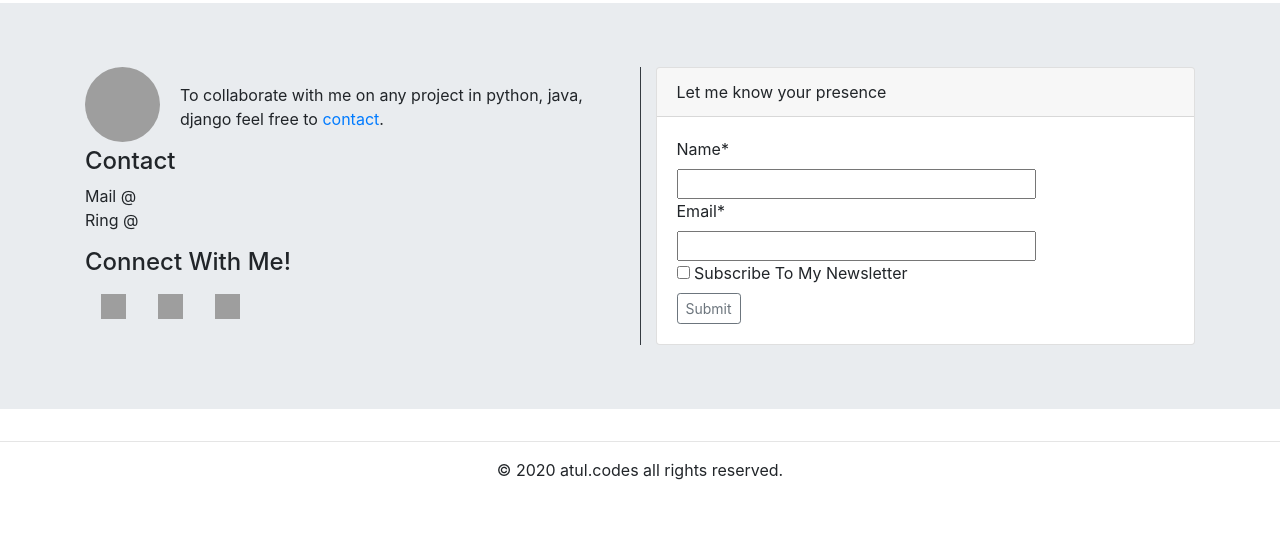
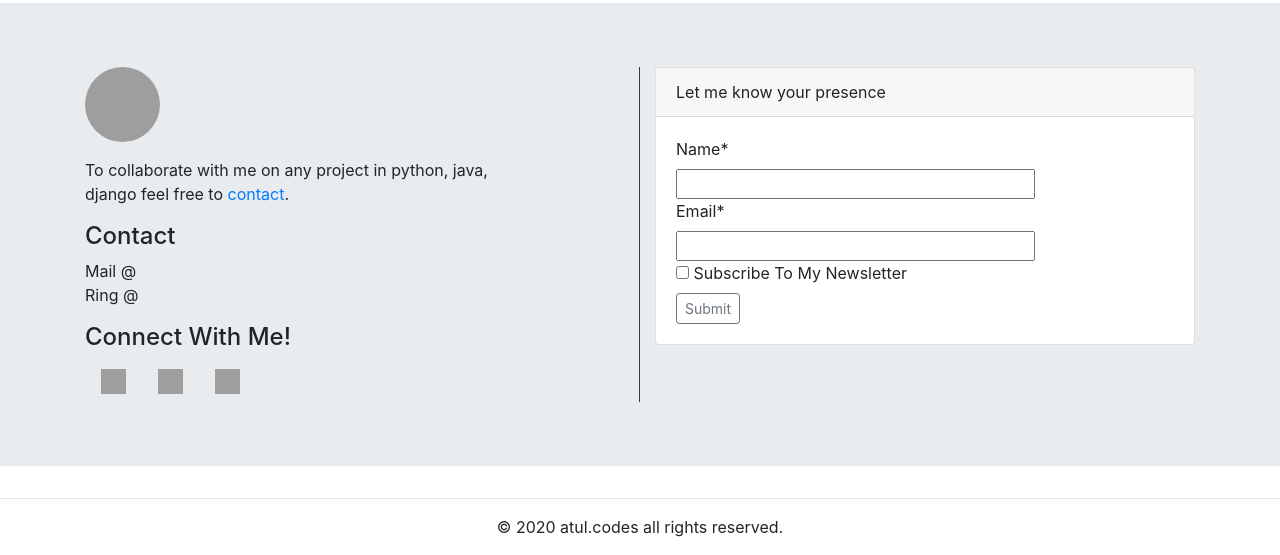
Before and after one commit to atulsingh029/portfolio, a Django app: page / in a window 1280 px wide. Shown: the part 1154-1709 px from the top of the page. Before the commit the page ends 1634 px from the top, so only its background shows below. Run offline with Django 3.2, Linux system fonts and the light colour scheme; data that the repository does not hold is empty; some libraries are stand-ins or nearby versions; grey boxes are pictures that could not be loaded.

Commit message:
minor fixes

```diff
--- a/templates/base.html
+++ b/templates/base.html
@@ -82,14 +82,14 @@
     <!-- intro -->
     <div class="jumbotron mt-2">
         <div class="row">
-            <div class="col">
+            <div class="col-sm-4 col-md-6">
 
                 <h1 class="display-6">Hello, world!</h1>
                 <hr class="my-4">
                 <p>{{ introtext }}</p>
 
             </div>
-            <div class="col ">
+            <div class="col-sm-4 col-md-6 ">
                 <div class="">
                     <img src="{{ introimage }}" alt="..." height="300" width="300" class="rounded img-thumbnail mx-auto d-block">
                 </div>
@@ -200,7 +200,7 @@
         <div class="card-body p-2">
             <div class="row">
                 <!-- project card 1 -->
-                <div class="col">
+                <div class="col-sm-6 col-md-6">
                     <div class="carousel slide carousel-fade" data-ride="carousel">
                       <div class="carousel-inner">
                           {% for project in list2 %}
@@ -232,14 +232,14 @@
                 </div>
                 <!-- end project card 1 -->
                 <!-- project card 2 -->
-                <div class="col">
+                <div class="col-sm-6 col-md-6">
                     <div class="carousel slide carousel-fade" data-ride="carousel">
                       <div class="carousel-inner">
                           {% for project in list1 %}
                         <div class="carousel-item {{ project.active }} "  data-interval="2000">
                           <!--card here-->
                             <div align="center">
-                                <div class="card mb-3 " style="max-width: 540px;">
+                                <div class="card mb-3 " style="max-width: 540px; ">
                                     <div class="row no-gutters">
                                         <div class="col-md-4">
                                             <img src="{{ project.icon }}" class="card-img " alt="...">
@@ -291,7 +291,7 @@
                 <div class="col border-right border-dark">
                     <section>
                         <div class="row">
-                            <div class="col-2">
+                            <div class="col-sm-4 col-md-6">
                                 <img src="http://atulsingh029.github.io/images/thumb.jpg" alt=""
                                      class="rounded-circle" height="75px" width="75px">
                             </div>
@@ -328,7 +328,7 @@
                     </section>
                 </div>
 
-                <div class="col container">
+                <div class="col-sm-4 col-md-6">
                     <div class="card ">
                         <div class="card-header">
                             Let me know your presence
@@ -361,6 +361,16 @@
 <script src="https://stackpath.bootstrapcdn.com/bootstrap/4.5.0/js/bootstrap.min.js"
         integrity="sha384-OgVRvuATP1z7JjHLkuOU7Xw704+h835Lr+6QL9UvYjZE3Ipu6Tp75j7Bh/kR0JKI"
         crossorigin="anonymous"></script>
+
+<script async src="https://www.googletagmanager.com/gtag/js?id=UA-170265899-1"></script>
+<script>
+  window.dataLayer = window.dataLayer || [];
+  function gtag(){dataLayer.push(arguments);}
+  gtag('js', new Date());
+
+  gtag('config', 'UA-170265899-1');
+</script>
+
 </body>
 </html>
 
```
